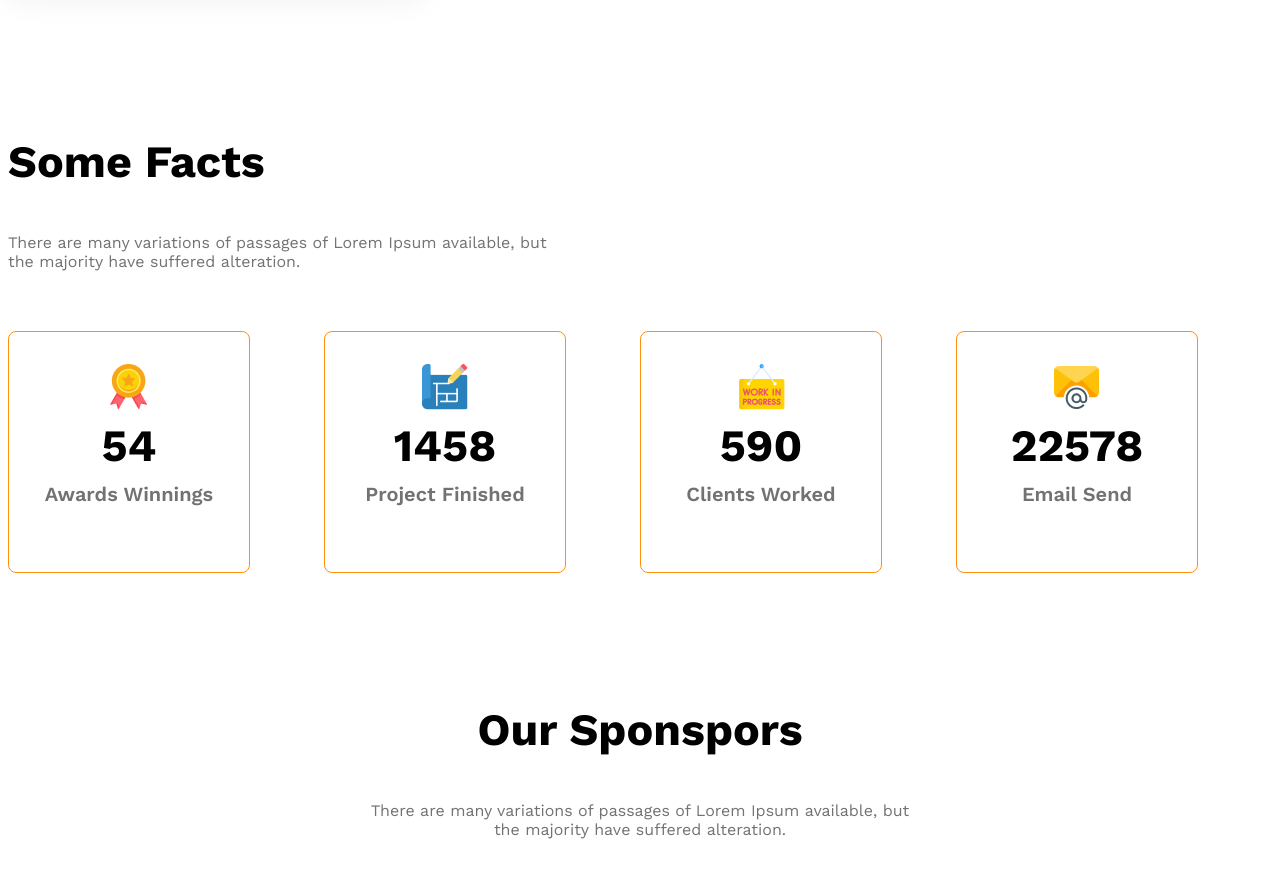
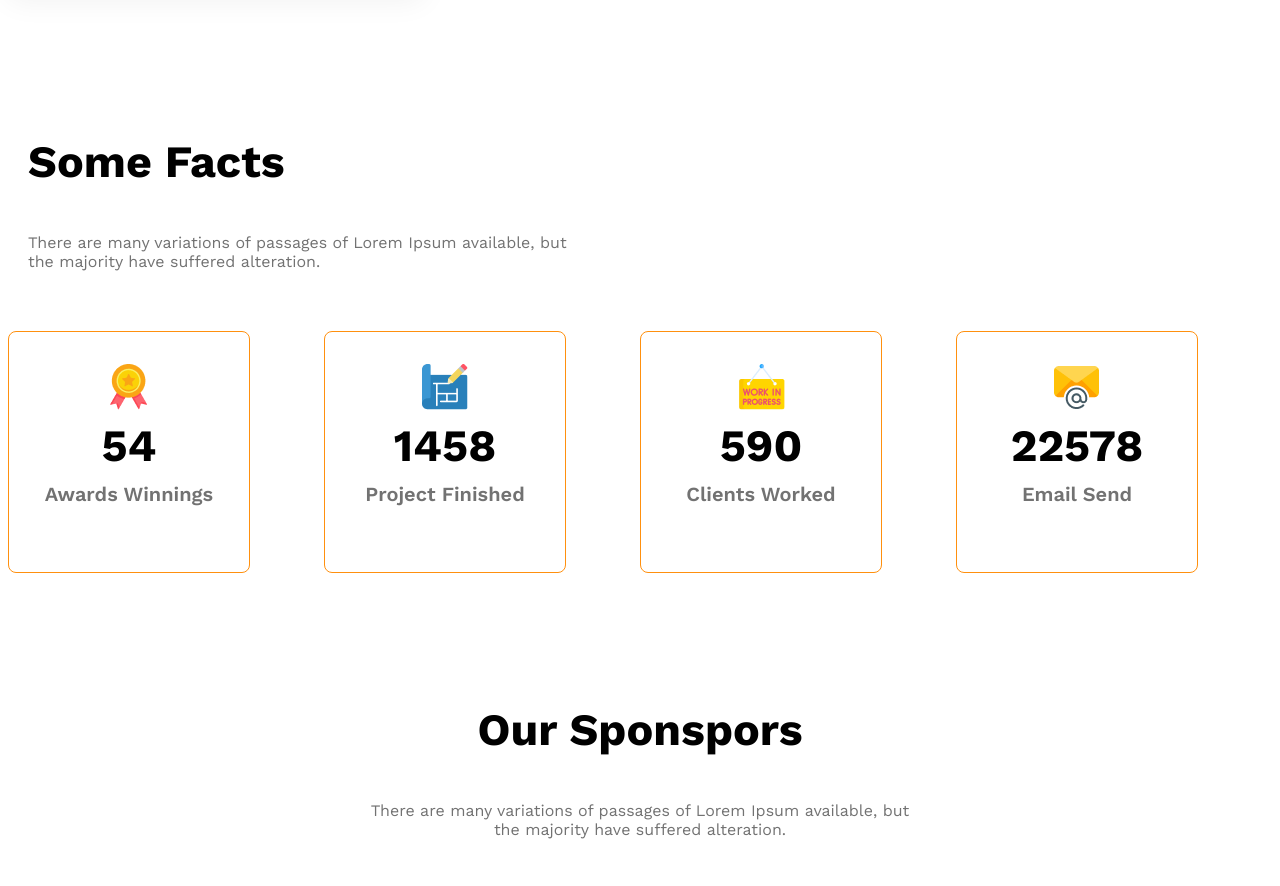
Before and after one commit to labibsadat/g3-architects-website, a plain HTML site: page index.html in a window 1280 px wide. Shown: the part 3424-4310 px from the top of the page. Drawn offline with nearby package versions, Linux system fonts and the light colour scheme.

Commit message:
added gap

```diff
--- a/index.html
+++ b/index.html
@@ -102,8 +102,10 @@ There are many variations of passages of Lorem Ipsum available, but the majority
 
 <!-- some facts -->
  <section class="some-facts">
-<h3 class="section-title">Some Facts</h3>
+<div class="fact-container">
+    <h3 class="section-title">Some Facts</h3>
 <p class="text-light-gray fact-description">There are many variations of passages of Lorem Ipsum available, but the majority have suffered alteration.</p>
+</div>
 
 <div class="facts-container">
     <div class="fact-card display-flex">
--- a/styles/architects.css
+++ b/styles/architects.css
@@ -167,6 +167,9 @@ max-width: 530px;
     justify-content: center;
 
 }
+.fact-container{
+    margin-left: 20px;
+}
 .facts-container{
     display: grid;
     grid-template-columns: repeat(4, 1fr);
```
